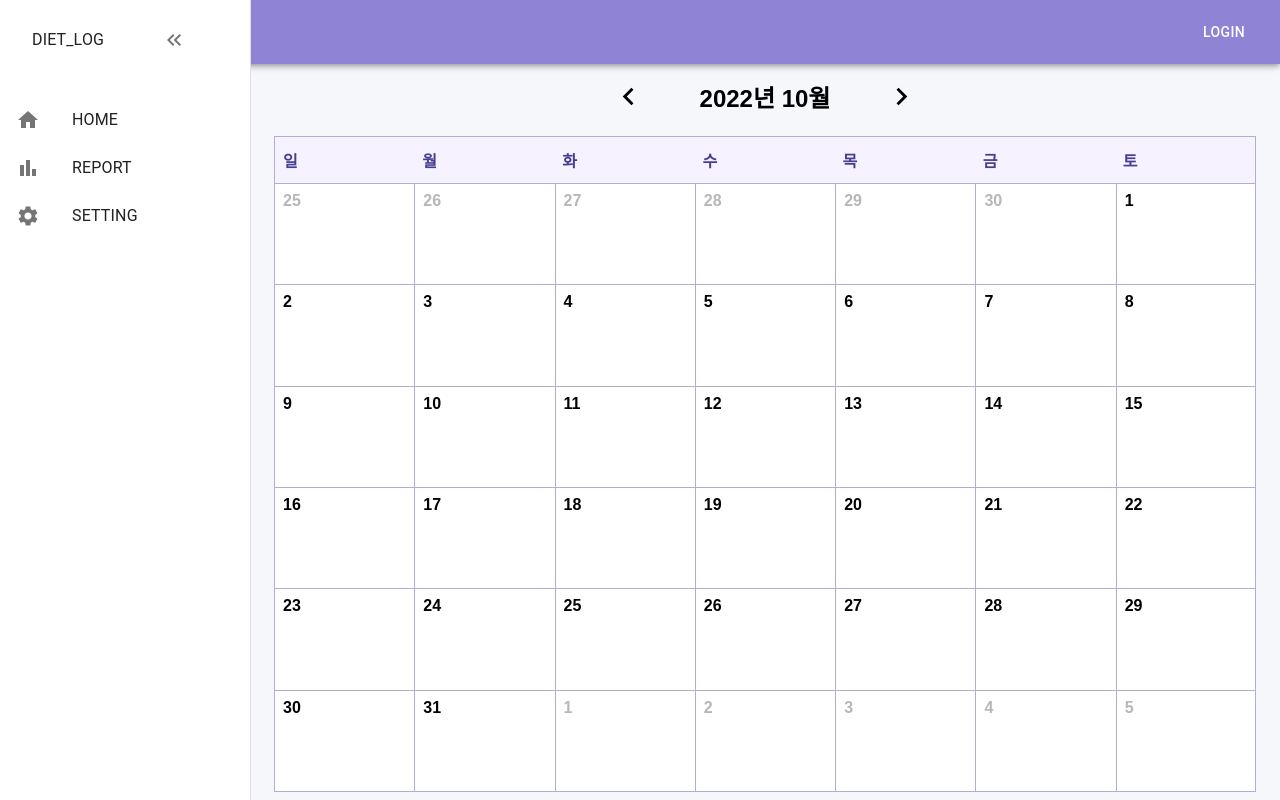
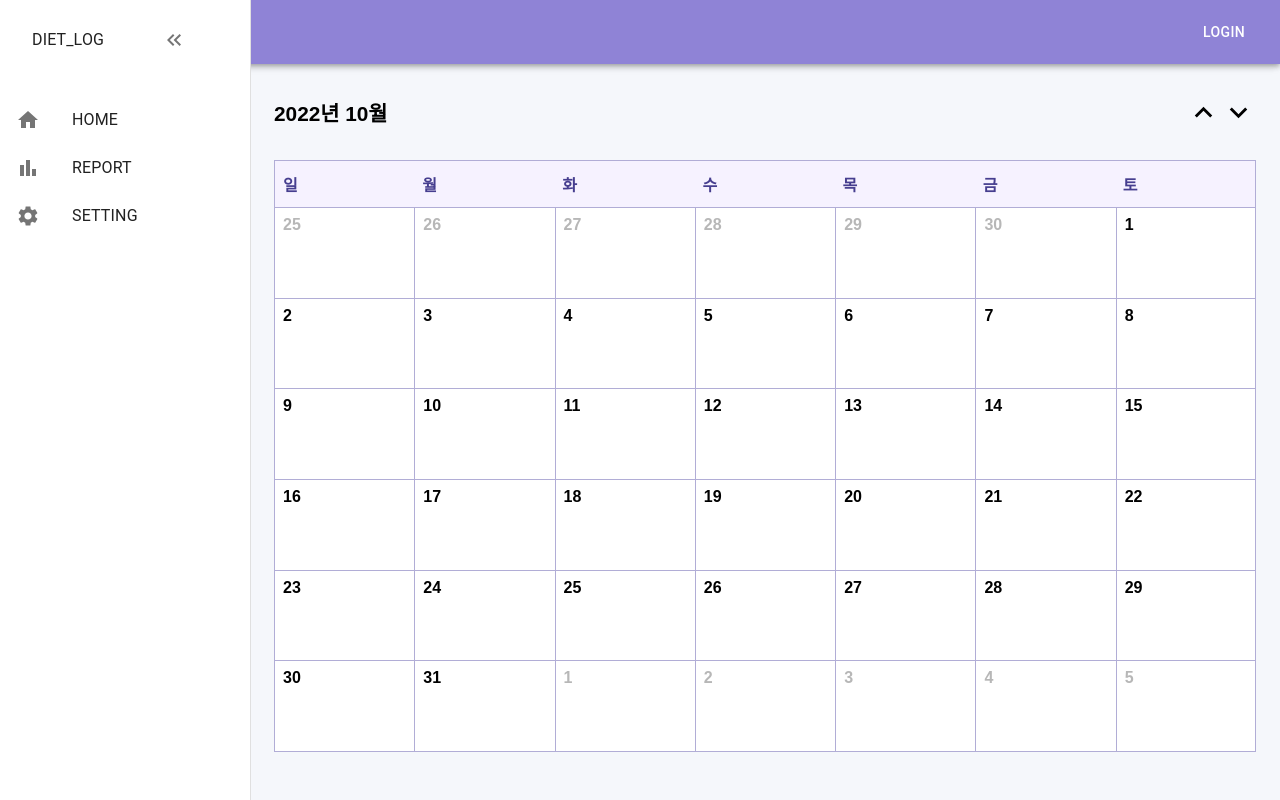
Before and after one commit to hyojinjeong/diet_diary, a React (Create React App) app: page / in a window 1280 px wide. Built offline with nearby package versions, Linux system fonts and the light colour scheme.

Commit message:
style: 날짜 navigator 스타일 변경
- 날짜, navigator 양쪽으로 나눔

```diff
--- a/src/components/DateNavigator/DateNavigator.tsx
+++ b/src/components/DateNavigator/DateNavigator.tsx
@@ -1,6 +1,6 @@
-import Box from "@mui/material/Box";
-import NavigateBeforeIcon from "@mui/icons-material/NavigateBefore";
-import NavigateNextIcon from "@mui/icons-material/NavigateNext";
+import { Box, ButtonGroup } from "@mui/material";
+import ExpandLessIcon from "@mui/icons-material/ExpandLess";
+import ExpandMoreIcon from "@mui/icons-material/ExpandMore";
 import { CurrentYearMonth } from "./style";
 
 interface Props {
@@ -13,21 +13,24 @@ const DateNavigator = ({ prevMonth, nextMonth, curMonth }: Props) => {
   return (
     <Box
       sx={{
-        minWidth: 200,
         height: "3rem",
         display: "flex",
         justifyContent: "space-between",
         alignItems: "center",
-        padding: "1rem",
+        width: "100%",
+        paddingTop: "3rem",
+        paddingBottom: "3rem",
       }}
     >
-      <button>
-        <NavigateBeforeIcon fontSize="large" onClick={prevMonth} />
-      </button>
       <CurrentYearMonth>{`2022년 ${curMonth}월`}</CurrentYearMonth>
-      <button>
-        <NavigateNextIcon fontSize="large" onClick={nextMonth} />
-      </button>
+      <ButtonGroup>
+        <button>
+          <ExpandLessIcon fontSize="large" onClick={prevMonth} />
+        </button>
+        <button>
+          <ExpandMoreIcon fontSize="large" onClick={nextMonth} />
+        </button>
+      </ButtonGroup>
     </Box>
   );
 };
--- a/src/components/DateNavigator/style.ts
+++ b/src/components/DateNavigator/style.ts
@@ -1,7 +1,6 @@
 import styled from "@emotion/styled";
 
 export const CurrentYearMonth = styled("div")`
-  font-size: 1.5rem;
+  font-size: 1.3rem;
   font-weight: bold;
-  margin: 0 3rem;
 `;
--- a/src/components/Layout/Layout.tsx
+++ b/src/components/Layout/Layout.tsx
@@ -26,9 +26,8 @@ const Layout = (props: Props) => {
             height: "100%",
             width: "100%",
             display: "flex",
-            alignItems: "center",
-            justifyContent: "space-around",
             flexDirection: "column",
+            alignItems: "flex-end",
           }}
         >
           {props.children}
--- a/src/pages/Calendar/Calendar.tsx
+++ b/src/pages/Calendar/Calendar.tsx
@@ -42,7 +42,7 @@ const Calendar = () => {
       />
       <Box
         sx={{
-          height: "calc(100% - 5rem)",
+          height: "calc(100% - 9rem)",
           width: "100%",
         }}
       >
--- a/src/styles/GlobalStyles.tsx
+++ b/src/styles/GlobalStyles.tsx
@@ -24,6 +24,7 @@ const style = css`
     width: auto;
     background: transparent;
     border: none;
+    padding: 0;
   }
   input {
     display: flex;
```
